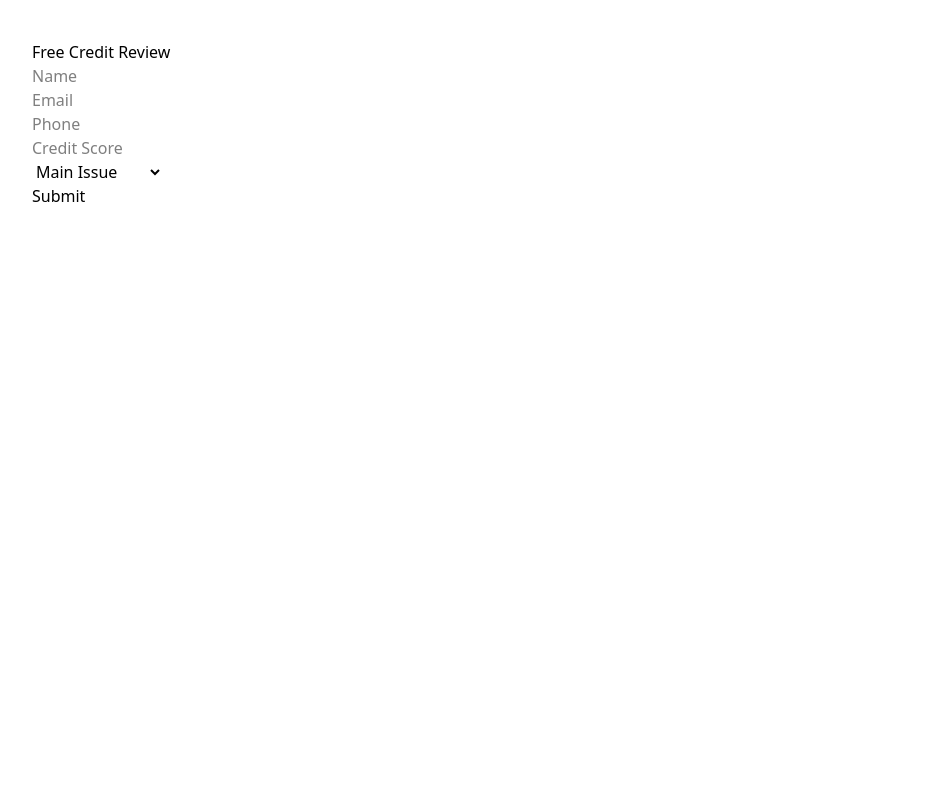
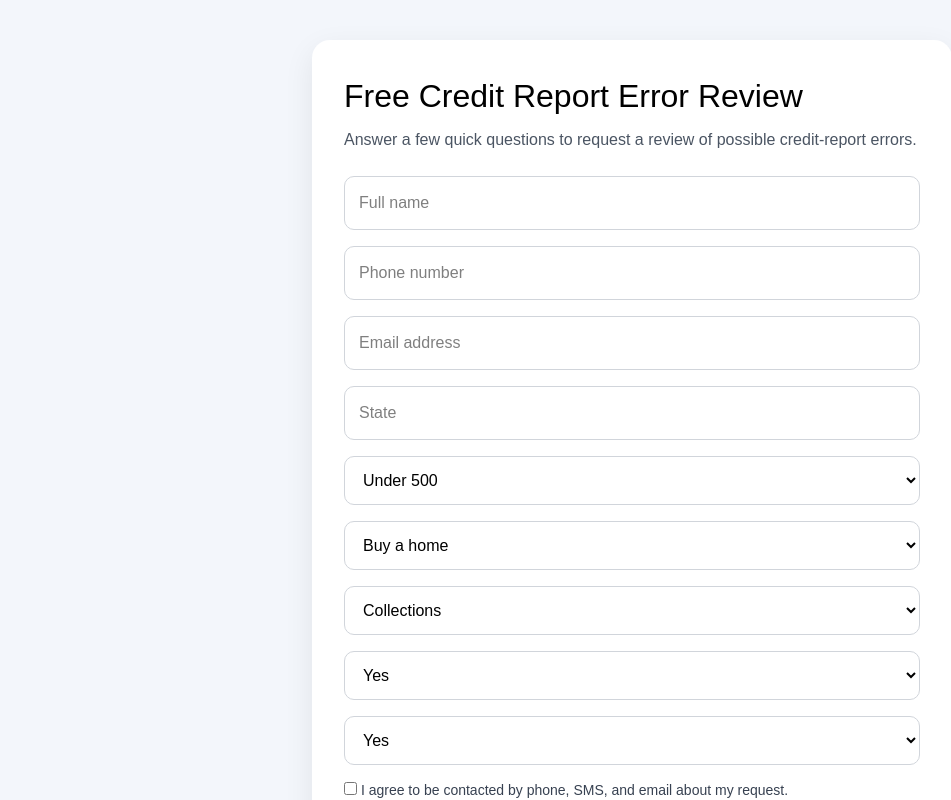
Before and after one commit to fiiasknow-svg/credit-review-funnel, a Next.js app: page /quiz in a window 1280 px wide. Shown: the top 800 px of the page, without its empty margins (8-959 px from the left). Built offline with nearby package versions, Linux system fonts and the light colour scheme.

Commit message:
restore original quiz design

```diff
--- a/app/quiz/page.tsx
+++ b/app/quiz/page.tsx
@@ -2,97 +2,155 @@
 
 import { useState } from "react";
 
-export default function QuizPage() {
-  const [form, setForm] = useState({
-    name: "",
-    email: "",
-    phone: "",
-    score: "",
-    main_issue: "",
-  });
+export default function Quiz() {
+  const [message, setMessage] = useState("");
 
-  const handleChange = (e: any) => {
-    setForm({ ...form, [e.target.name]: e.target.value });
-  };
+  async function submitLead(e: React.FormEvent<HTMLFormElement>) {
+    e.preventDefault();
+    const formElement = e.currentTarget;
+const form = new FormData(formElement);
 
-  const handleSubmit = async (e: any) => {
-    e.preventDefault();
+    const lead = {
+      name: form.get("name"),
+      phone: form.get("phone"),
+      email: form.get("email"),
+      state: form.get("state"),
+      credit_score_range: form.get("credit_score_range"),
+      main_goal: form.get("main_goal"),
+      main_issue: form.get("main_issue"),
+      checked_recently: form.get("checked_recently"),
+      help_7_days: form.get("help_7_days"),
+      consent: form.get("consent") === "on",
+      source: "direct",
+    };
 
-    try {
-      const res = await fetch(
-        "https://credit-review-backend.onrender.com/api/leads",
-        {
-          method: "POST",
-          headers: {
-            "Content-Type": "application/json",
-          },
-          body: JSON.stringify({
-            ...form,
-            score: Number(form.score),
-            status: "new",
-            source: "quiz",
-          }),
-        }
-      );
+    const res = await fetch("https://credit-review-backend.onrender.com/api/leads", {
+      method: "POST",
+      headers: { "Content-Type": "application/json" },
+      body: JSON.stringify(lead),
+    });
 
-      if (res.ok) {
-        window.location.href = "/thank-you";
-      } else {
-        alert("Something went wrong");
-      }
-    } catch (err) {
-      console.error(err);
-      alert("Error submitting form");
+    const data = await res.json();
+
+    if (res.ok) {
+      setMessage(`Success! Your review request was submitted. Lead score: ${data.score}`);
+     formElement.reset();
+    } else {
+      setMessage(data.error || "Something went wrong.");
     }
+  }
+
+  const fieldStyle = {
+    width: "100%",
+    padding: "14px",
+    borderRadius: "10px",
+    border: "1px solid #d1d5db",
+    fontSize: "16px",
   };
 
   return (
-    <main style={{ padding: 40 }}>
-      <h1>Free Credit Review</h1>
+    <main
+      style={{
+        minHeight: "100vh",
+        background: "#f3f6fb",
+        padding: "40px 16px",
+        fontFamily: "Arial",
+      }}
+    >
+      <div
+        style={{
+          maxWidth: "640px",
+          margin: "0 auto",
+          background: "white",
+          padding: "32px",
+          borderRadius: "18px",
+          boxShadow: "0 10px 30px rgba(0,0,0,0.08)",
+        }}
+      >
+        <h1 style={{ fontSize: "32px", marginBottom: "8px" }}>
+          Free Credit Report Error Review
+        </h1>
 
-      <form onSubmit={handleSubmit}>
-        <input
-          name="name"
-          placeholder="Name"
-          onChange={handleChange}
-          required
-        />
-        <br />
+        <p style={{ color: "#4b5563", marginBottom: "24px" }}>
+          Answer a few quick questions to request a review of possible credit-report errors.
+        </p>
 
-        <input
-          name="email"
-          placeholder="Email"
-          onChange={handleChange}
-          required
-        />
-        <br />
+        <form onSubmit={submitLead} style={{ display: "grid", gap: "16px" }}>
+          <input style={fieldStyle} name="name" placeholder="Full name" required />
+          <input style={fieldStyle} name="phone" placeholder="Phone number" required />
+          <input style={fieldStyle} name="email" placeholder="Email address" required />
+          <input style={fieldStyle} name="state" placeholder="State" required />
 
-        <input
-          name="phone"
-          placeholder="Phone"
-          onChange={handleChange}
-          required
-        />
-        <br />
+          <select style={fieldStyle} name="credit_score_range">
+            <option>Under 500</option>
+            <option>500-579</option>
+            <option>580-649</option>
+            <option>650-699</option>
+            <option>700+</option>
+            <option>Not sure</option>
+          </select>
 
-        <input
-          name="score"
-          placeholder="Credit Score"
-          onChange={handleChange}
-          required
-        />
-        <br />
+          <select style={fieldStyle} name="main_goal">
+            <option>Buy a home</option>
+            <option>Buy a car</option>
+            <option>Rent an apartment</option>
+            <option>Get a credit card</option>
+            <option>General credit improvement</option>
+          </select>
 
-        <select name="main_issue" onChange={handleChange} required>
-          <option value="">Main Issue</option>
-          <option value="collections">Collections</option>
-          <option value="late_payments">Late Payments</option>
-          <option value="charge_offs">Charge Offs</option>
-        </select>
-        <br />
+          <select style={fieldStyle} name="main_issue">
+            <option>Collections</option>
+            <option>Late payments</option>
+            <option>Charge-offs</option>
+            <option>Identity theft</option>
+            <option>Inaccurate account</option>
+            <option>Bankruptcy</option>
+            <option>Not sure</option>
+          </select>
 
-        <button type="submit">Submit</button>
-      </form>
+          <select style={fieldStyle} name="checked_recently">
+            <option>Yes</option>
+            <option>No</option>
+          </select>
+
+          <select style={fieldStyle} name="help_7_days">
+            <option>Yes</option>
+            <option>No</option>
+          </select>
+
+          <label style={{ fontSize: "14px", color: "#374151", lineHeight: "1.4" }}>
+            <input type="checkbox" name="consent" required /> I agree to be contacted by
+            phone, SMS, and email about my request.
+          </label>
+
+          <button
+            type="submit"
+            style={{
+              background: "#2563eb",
+              color: "white",
+              border: "none",
+              padding: "15px",
+              borderRadius: "12px",
+              fontSize: "16px",
+              fontWeight: "bold",
+              cursor: "pointer",
+            }}
+          >
+            Submit Review Request
+          </button>
+        </form>
+
+        {message && (
+          <p style={{ marginTop: "20px", fontWeight: "bold", color: "#166534" }}>
+            {message}
+          </p>
+        )}
+
+        <p style={{ marginTop: "24px", fontSize: "12px", color: "#6b7280" }}>
+          Results vary. Accurate negative information generally cannot be removed. You can
+          dispute inaccurate credit-report information yourself for free.
+        </p>
+      </div>
     </main>
   );
 }
```
